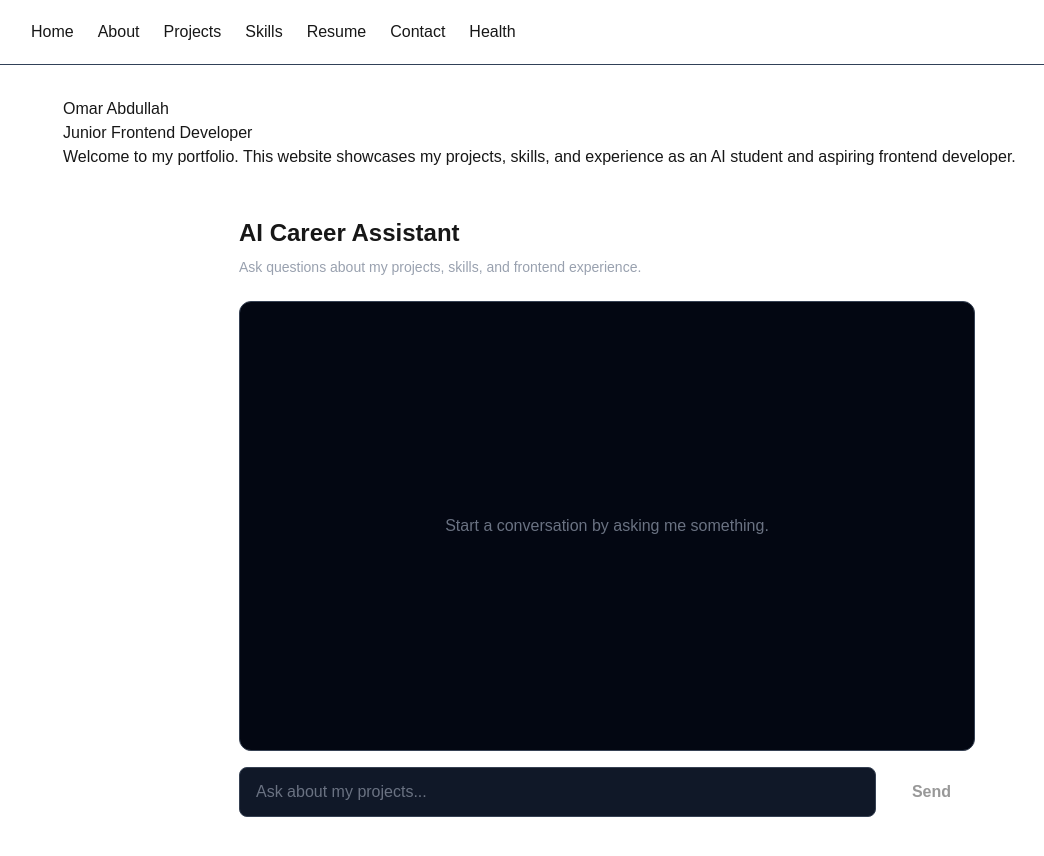
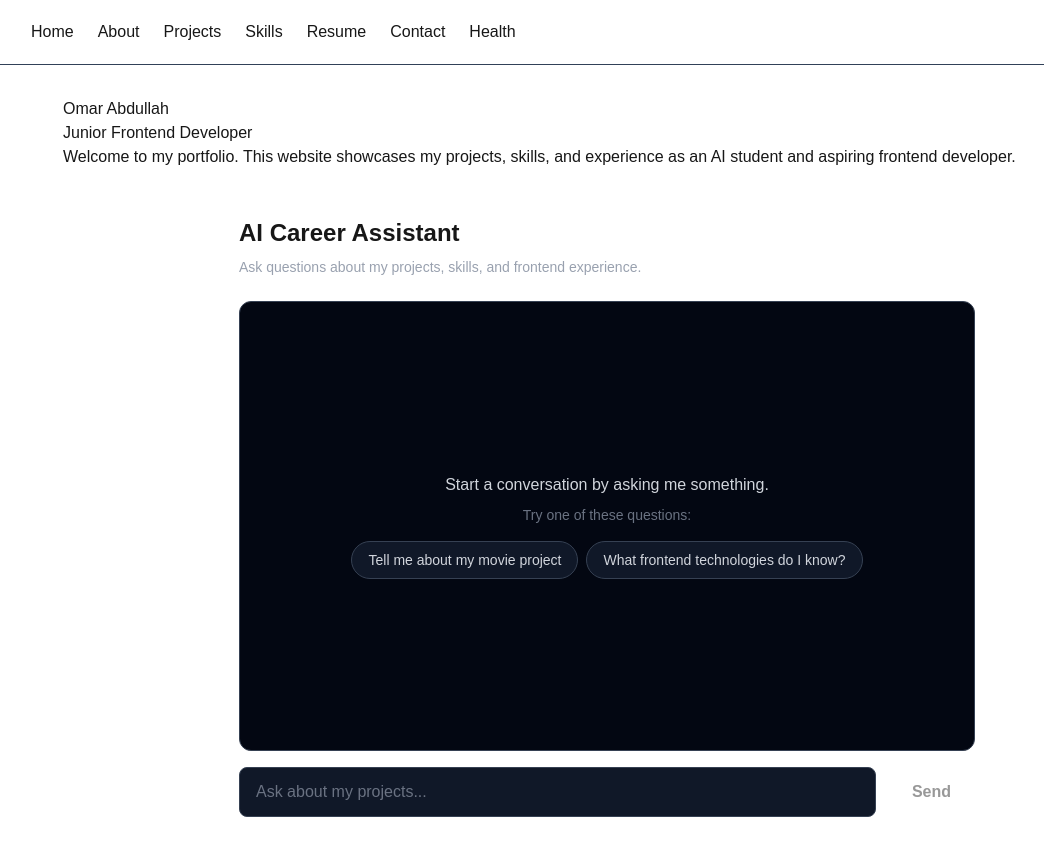
Before and after one commit to omarhubgit/frontend-ai-capstone-next, a Next.js app: page / in a window 1280 px wide. Shown: the top 856 px of the page, without its empty margins (33-1077 px from the left). Built offline with nearby package versions, Linux system fonts and the light colour scheme.

Commit message:
feat: improve chat empty state

```diff
--- a/app/components/chat/Chat.tsx
+++ b/app/components/chat/Chat.tsx
@@ -10,10 +10,6 @@ type Project = {
   features: string[];
 };
 
-type ToolInput = {
-  projectName: string;
-};
-
 export default function Chat() {
   const [input, setInput] = useState("");
   const [showJumpToLatest, setShowJumpToLatest] = useState(false);
@@ -21,7 +17,8 @@ export default function Chat() {
   const messagesContainerRef = useRef<HTMLDivElement | null>(null);
   const isAtBottomRef = useRef(true);
 
-  const { messages, sendMessage, status, stop } = useChat();
+  const { messages, sendMessage, status, stop, error, regenerate } =
+    useChat();
 
   const isLoading =
     status === "submitted" || status === "streaming";
@@ -88,6 +85,18 @@ export default function Chat() {
     });
   }
 
+  async function handleExampleQuestion(question: string) {
+    if (isLoading) {
+      return;
+    }
+
+    setInput("");
+
+    await sendMessage({
+      text: question,
+    });
+  }
+
   return (
     <section
       aria-labelledby="chat-title"
@@ -115,10 +124,40 @@ export default function Chat() {
           aria-label="Conversation"
         >
           {messages.length === 0 && (
-            <div className="flex h-full items-center justify-center text-center text-gray-500">
-              <p>
+            <div className="flex h-full flex-col items-center justify-center text-center">
+              <p className="text-gray-300">
                 Start a conversation by asking me something.
               </p>
+
+              <p className="mt-2 text-sm text-gray-500">
+                Try one of these questions:
+              </p>
+
+              <div className="mt-4 flex flex-wrap justify-center gap-2">
+                <button
+                  type="button"
+                  onClick={() =>
+                    handleExampleQuestion(
+                      "Tell me about my Movie Search & Favorites project."
+                    )
+                  }
+                  className="rounded-full border border-gray-700 bg-gray-900 px-4 py-2 text-sm text-gray-300 transition hover:border-gray-500 hover:bg-gray-800"
+                >
+                  Tell me about my movie project
+                </button>
+
+                <button
+                  type="button"
+                  onClick={() =>
+                    handleExampleQuestion(
+                      "What frontend technologies do I know?"
+                    )
+                  }
+                  className="rounded-full border border-gray-700 bg-gray-900 px-4 py-2 text-sm text-gray-300 transition hover:border-gray-500 hover:bg-gray-800"
+                >
+                  What frontend technologies do I know?
+                </button>
+              </div>
             </div>
           )}
 
@@ -147,47 +186,53 @@ export default function Chat() {
                     );
                   }
 
-                  if (part.type === "tool-get_project_details") {
+                  if (
+                    part.type === "tool-get_project_details"
+                  ) {
                     if (part.state === "input-streaming") {
                       return (
                         <div
                           key={index}
-                          className="mt-3 rounded-lg border border-yellow-500/30 bg-yellow-500/10 p-3"
+                          className="mt-3 rounded-xl border border-blue-500/30 bg-blue-500/10 p-4"
                         >
-                          <p className="text-sm font-semibold text-yellow-300">
-                            Looking up project...
+                          <p className="text-xs font-semibold uppercase tracking-wide text-blue-300">
+                            Looking up project
                           </p>
 
-                          <p className="mt-1 text-xs text-gray-400">
-                            Preparing the project search.
+                          <p className="mt-2 text-sm text-gray-300">
+                            Preparing the project lookup...
                           </p>
                         </div>
                       );
                     }
 
                     if (part.state === "input-available") {
-                      const toolInput =
-                        part.input as ToolInput;
+                      const projectInput = part.input as {
+                        projectName: string;
+                      };
 
                       return (
                         <div
                           key={index}
-                          className="mt-3 rounded-lg border border-blue-500/30 bg-blue-500/10 p-3"
+                          className="mt-3 rounded-xl border border-yellow-500/30 bg-yellow-500/10 p-4"
                         >
-                          <p className="text-sm font-semibold text-blue-300">
-                            Looking up project
+                          <p className="text-xs font-semibold uppercase tracking-wide text-yellow-300">
+                            Project lookup
                           </p>
 
-                          <p className="mt-1 text-sm text-gray-200">
-                            {toolInput.projectName}
+                          <p className="mt-2 text-sm text-gray-300">
+                            Looking up:
+                          </p>
+
+                          <p className="mt-1 font-semibold text-white">
+                            {projectInput.projectName}
                           </p>
                         </div>
                       );
                     }
 
                     if (part.state === "output-available") {
-                      const project =
-                        part.output as Project;
+                      const project = part.output as Project;
 
                       return (
                         <div
@@ -250,15 +295,15 @@ export default function Chat() {
                           key={index}
                           className="mt-3 rounded-xl border border-red-500/30 bg-red-500/10 p-4"
                         >
-                          <p className="text-sm font-semibold text-red-300">
+                          <p className="text-xs font-semibold uppercase tracking-wide text-red-300">
                             Couldn't load project
                           </p>
 
-                          <p className="mt-1 text-sm text-gray-300">
-                            {part.errorText}
+                          <p className="mt-2 text-sm text-gray-300">
+                            An error occurred while looking up the project.
                           </p>
 
-                          <p className="mt-3 text-xs text-gray-500">
+                          <p className="mt-2 text-sm text-gray-400">
                             Try asking about another project.
                           </p>
                         </div>
@@ -284,6 +329,30 @@ export default function Chat() {
               <p className="mt-1 text-sm text-gray-400">
                 AI is thinking...
               </p>
+            </div>
+          )}
+
+          {error && (
+            <div
+              className="mr-8 rounded-xl border border-red-500/30 bg-red-500/10 p-4"
+              role="alert"
+            >
+              <p className="text-sm font-semibold text-red-300">
+                Something went wrong
+              </p>
+
+              <p className="mt-1 text-sm text-gray-300">
+                The AI response could not be completed.
+              </p>
+
+              <button
+                type="button"
+                onClick={() => regenerate()}
+                disabled={isLoading}
+                className="mt-3 rounded-lg bg-white px-4 py-2 text-sm font-semibold text-black disabled:cursor-not-allowed disabled:opacity-50"
+              >
+                Retry
+              </button>
             </div>
           )}
         </div>
```
